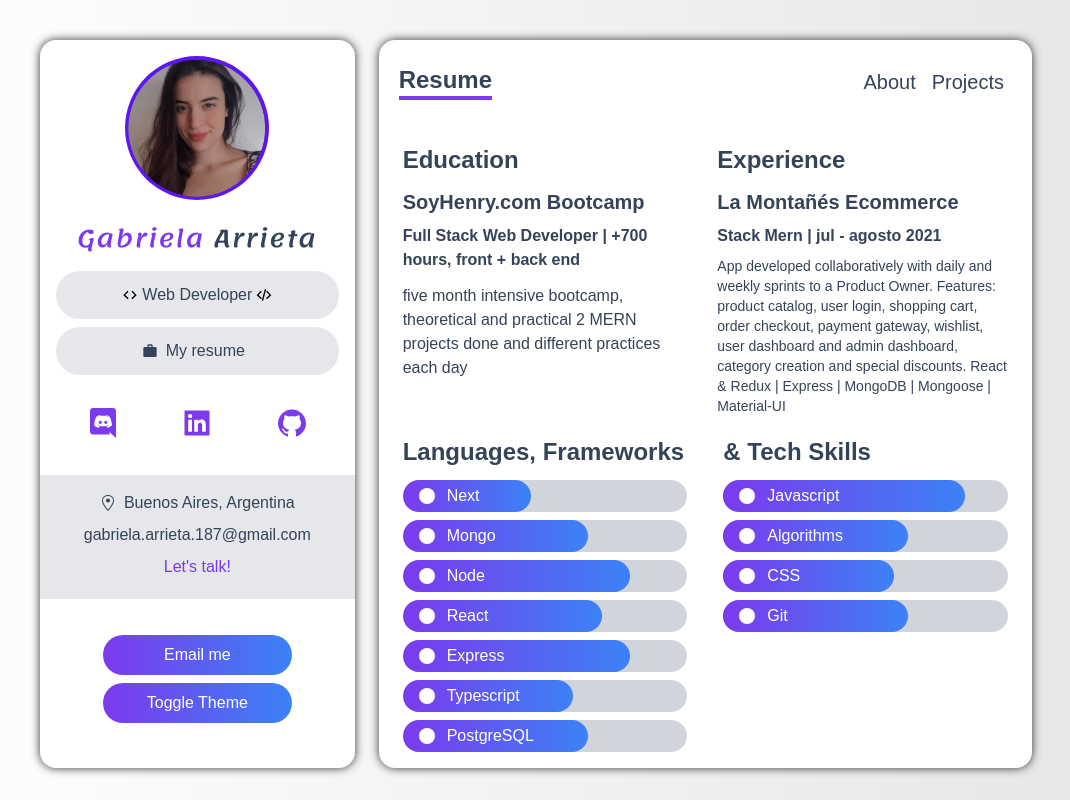
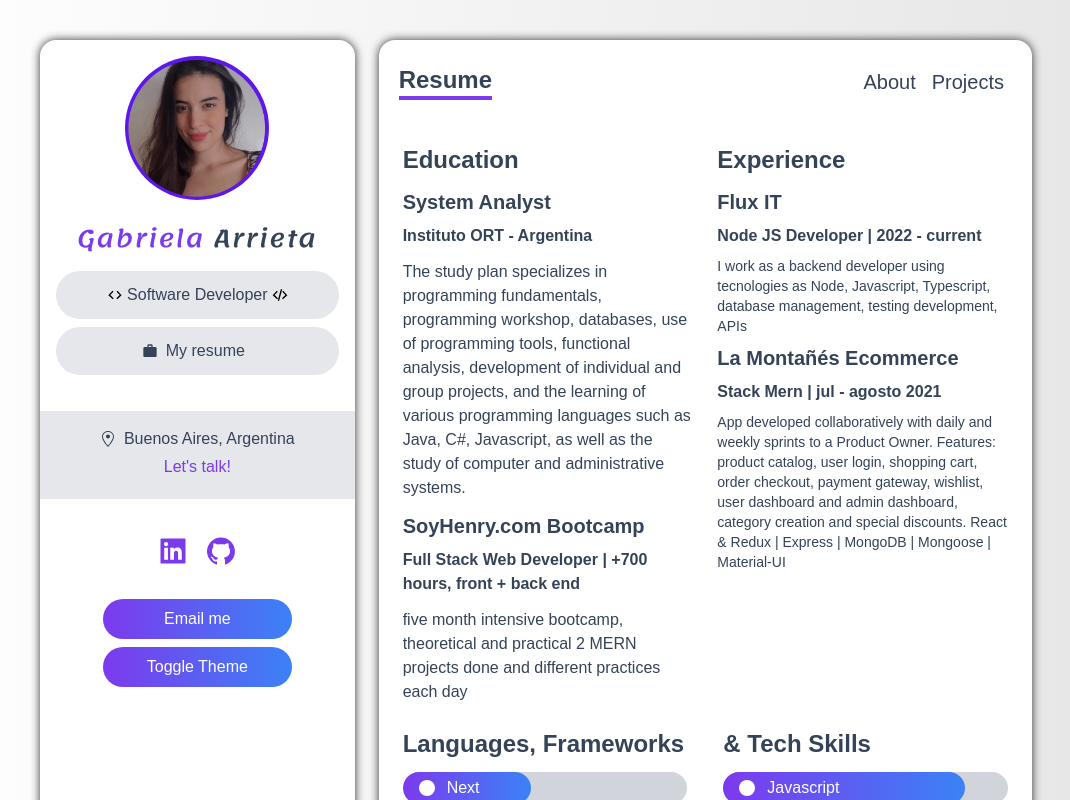
Before and after one commit to GabiArrieta/gabi-arrieta-portfolio, a Next.js app: page /resume in a window 1280 px wide. Shown: the top 800 px of the page, without its empty margins (104-1174 px from the left). Built offline with nearby package versions, Linux system fonts and the light colour scheme; a web font is replaced by a local one.

Commit message:
update info

```diff
--- a/components/Sidebar.tsx
+++ b/components/Sidebar.tsx
@@ -29,11 +29,11 @@ const Sidebar = () => {
       </h3>
 
       <p className="flex items-center justify-center px-2 py-3 my-2 bg-gray-200 rounded-full dark:bg-dark-200 dark:bg-black-500">
-      <CgCode className="w-4 h-4 m-1 text-dark dark:text-white" />Web Developer <CgCodeSlash className="w-4 h-4 m-1 font-semibold text-dark dark:text-white"/>
+        <CgCode className="w-4 h-4 m-1 text-dark dark:text-white" />Software Developer <CgCodeSlash className="w-4 h-4 m-1 font-semibold text-dark dark:text-white" />
       </p>
       {/* Resume */}
       <a
-        href="https://drive.google.com/file/d/1KT9ZOSi4VpzAzc4_RqmsjV1YdjjvJh_V/view?usp=sharing"
+        href="https://drive.google.com/file/d/17SxqaVsqaK_E1GxBge3AFFC_3bud5Dhs/view?usp=sharing"
         download="Gabi Arrieta Resume.pdf"
         target="_blank"
         className="flex items-center justify-center px-2 py-1 my-2 bg-gray-200 rounded-full cursor-pointer dark:bg-dark-200 dark:bg-black-500"
@@ -42,18 +42,6 @@ const Sidebar = () => {
         <span className="m-2">My resume</span>
       </a>
 
-      {/* Socials */}
-      <div className="flex justify-around w-9/12 mx-auto my-8 text-purple md:w-full ">
-        <a href="https://discordapp.com/users/gaaabi#1834" target="_blank" rel="noopener noreferrer">
-          <IoLogoDiscord className="w-8 h-8 cursor-pointer" />
-        </a>
-        <a href="https://www.linkedin.com/in/gabriela-arrieta/" target="_blank" rel="noopener noreferrer" >
-          <AiFillLinkedin className="w-8 h-8 cursor-pointer" />
-        </a>
-        <a href="https://github.com/GabiArrieta" target="_blank" rel="noopener noreferrer" >
-          <AiFillGithub className="w-8 h-8 cursor-pointer" />{" "}
-        </a>
-      </div>
 
       {/* Contacts */}
       <div
@@ -63,8 +51,18 @@ const Sidebar = () => {
         <div className="flex items-center justify-center">
           <GoLocation className="mr-2" /> <span>Buenos Aires, Argentina </span>
         </div>
-        <p className="my-2 "> gabriela.arrieta.187@gmail.com </p>
         <p className="my-1 text-purple"> Let's talk! </p>
+      </div>
+
+      {/* Socials */}
+      <div className="flex justify-center w-9/12 mx-auto my-8 space-x-4 text-purple md:w-full ">
+
+        <a href="https://www.linkedin.com/in/gabriela-arrieta/" target="_blank" rel="noopener noreferrer" >
+          <AiFillLinkedin className="w-8 h-8 cursor-pointer" />
+        </a>
+        <a href="https://github.com/GabiArrieta" target="_blank" rel="noopener noreferrer" >
+          <AiFillGithub className="w-8 h-8 cursor-pointer" />{" "}
+        </a>
       </div>
 
       {/* Email Button */}
--- a/data.ts
+++ b/data.ts
@@ -17,7 +17,7 @@ export const services: Service[] = [
     Icon: FaServer,
     title: "Backend  Development",
     about:
-      "handle database, server, api using <b>Express </b> & other popular frameworks",
+      "handle database, testing, server, api using <b>Express </b> & other popular frameworks",
   },
   {
     Icon: AiOutlineApi,
@@ -40,7 +40,7 @@ export const services: Service[] = [
     Icon: RiComputerLine,
     title: "Always learning",
     about:
-      "I'm currently studying Python",
+      "I'm currently specializing in <b>Backend</b> and and interested in studying <b>DevOps</b> technologies",
   },
 ];
 
@@ -63,7 +63,7 @@ export const languages: Skill[] = [
   {
     Icon: BsCircleFill,
     name: "React",
-    level: "70",
+    level: "50",
   },
   {
     Icon: BsCircleFill,
@@ -74,11 +74,6 @@ export const languages: Skill[] = [
     Icon: BsCircleFill,
     name: "Typescript",
     level: "60",
-  },
-  {
-    Icon: BsCircleFill,
-    name: "PostgreSQL",
-    level: "65",
   },
 ];
 
@@ -108,12 +103,17 @@ export const tools: Skill[] = [
   },
   {
     Icon: BsCircleFill,
-    name: "CSS",
-    level: "60",
+    name: "Java",
+    level: "50",
   },
   {
     Icon: BsCircleFill,
     name: "Git",
+    level: "85",
+  },
+  {
+    Icon: BsCircleFill,
+    name: "PostgreSQL",
     level: "65",
   },
 ];
--- a/pages/index.tsx
+++ b/pages/index.tsx
@@ -17,11 +17,11 @@ const About: NextPage = () => {
   return (
     <motion.div className="flex flex-col flex-grow px-6 pt-1" variants={routeAnimation} initial="initial" animate="animate" exit="exit">
       <h6 className="my-3 text-base font-medium">
-         <span className="font-bold text-purple-800">Hi, I'm Gabriela, a passionate developer. </span>
-        I love creating applications and learning new technologies. In 2021 I did a programming bootcamp <span className="font-bold">of more than 800 hours to specialize in web development</span>.
+        <span className="font-bold text-purple-800">Hi, I'm Gabriela, a passionate developer. </span>
+        I love creating applications and learning new technologies. In 2021 I did a programming bootcamp <span className="font-bold">of more than 800 hours to specialize in web development</span>. Currently I am studying to become a <span className="font-bold">Systems Analyst</span> and incorporating new technology stacks.
       </h6>
       <h6>In my free time I like to do sports and take pictures outdoors (I love photography, especially 35mm film photography). In addition to my studies in programming, I have taken courses on art history at the university and I like to investigate and visit the latest exhibitions in my city.</h6>
-      <br/> <h6><span className="italic font-bold">I'm hard working, super curious, committed and a fast learner!</span></h6>
+      <br /> <h6><span className="italic font-bold">I'm hard working, super curious, committed and a fast learner!</span></h6>
       <div
         className="flex-grow p-4 mt-5 bg-purple-500 dark:bg-dark-100 "
         style={{ marginLeft: "-1.5rem", marginRight: "-1.5rem" }}
--- a/pages/resume.tsx
+++ b/pages/resume.tsx
@@ -17,6 +17,15 @@ const Resume = () => {
         <motion.div variants={fadeInUp} initial="initial" animate="animate">
           <h5 className="my-3 text-2xl font-bold">Education</h5>
           <div className="">
+            <h5 className="my-2 text-xl font-bold">System Analyst</h5>
+            <p className="font-semibold">
+              Instituto ORT - Argentina
+            </p>
+            <p className="my-3">
+              The study plan specializes in programming fundamentals, programming workshop, databases, use of programming tools, functional analysis, development of individual and group projects, and the learning of various programming languages such as Java, C#, Javascript, as well as the study of computer and administrative systems.
+            </p>
+          </div>
+          <div className="">
             <h5 className="my-2 text-xl font-bold">SoyHenry.com Bootcamp</h5>
             <p className="font-semibold">
               Full Stack Web Developer | +700 hours, front + back end
@@ -29,6 +38,13 @@ const Resume = () => {
         </motion.div>
         <motion.div variants={fadeInUp} initial="initial" animate="animate">
           <h5 className="my-3 text-2xl font-bold">Experience</h5>
+          <div className="">
+            <h5 className="my-2 text-xl font-bold">Flux IT</h5>
+            <p className="font-semibold">Node JS Developer | 2022 - current</p>
+            <p className="my-2 text-sm">
+              I work as a backend developer using tecnologies as Node, Javascript, Typescript, database management, testing development, APIs
+            </p>
+          </div>
           <div className="">
             <h5 className="my-2 text-xl font-bold">La Montañés Ecommerce</h5>
             <p className="font-semibold">Stack Mern | jul - agosto 2021</p>
```
